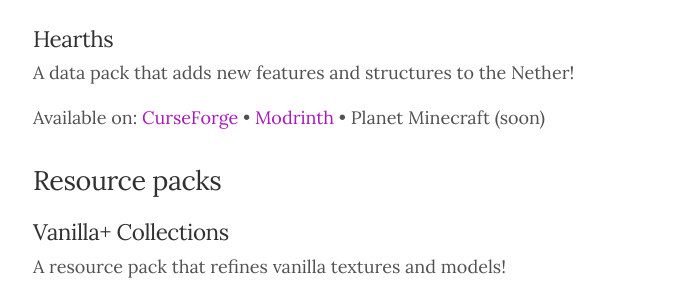
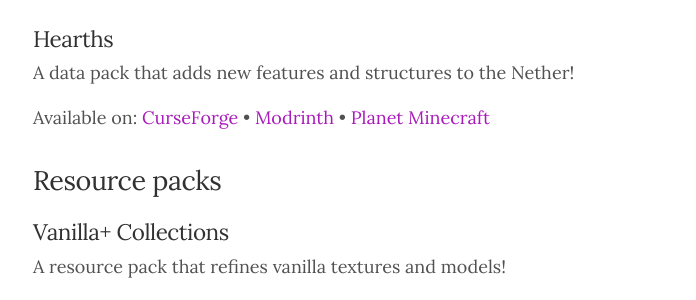
Before and after one commit to bebebea/bebebea.github.io, a Jekyll site: the page built from minecraft.md, in a window 1280 px wide. Shown: the part 759-1059 px from the top of the page, without its empty margins (283-979 px from the left). Built offline with Jekyll 4.4.1, drawn with Linux system fonts in a browser that asks for light colours.

Commit message:
Update minecraft.md

```diff
--- a/minecraft.md
+++ b/minecraft.md
@@ -28,7 +28,7 @@
 ### Hearths
 A data pack that adds new features and structures to the Nether!
 
-Available on: [CurseForge](https://www.curseforge.com/minecraft/mc-mods/hearths/) • [Modrinth](https://modrinth.com/datapack/hearths/) • Planet Minecraft (soon)
+Available on: [CurseForge](https://www.curseforge.com/minecraft/mc-mods/hearths/) • [Modrinth](https://modrinth.com/datapack/hearths/) • [Planet Minecraft](https://www.planetminecraft.com/data-pack/hearths/)
 
 
 ## Resource packs
```
